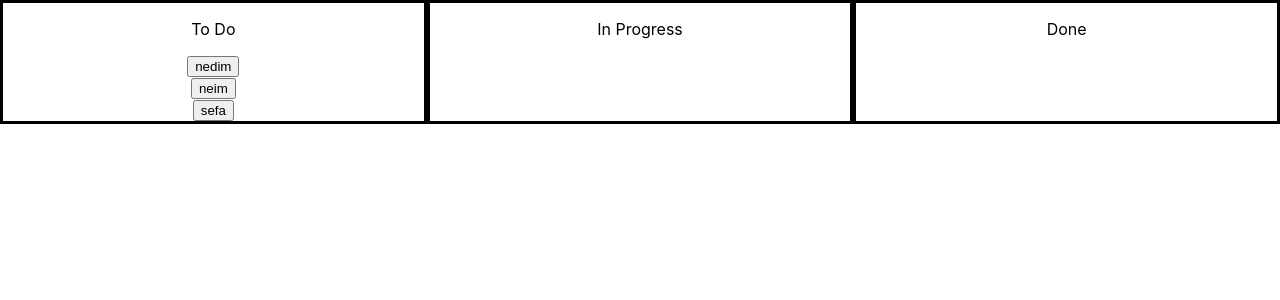
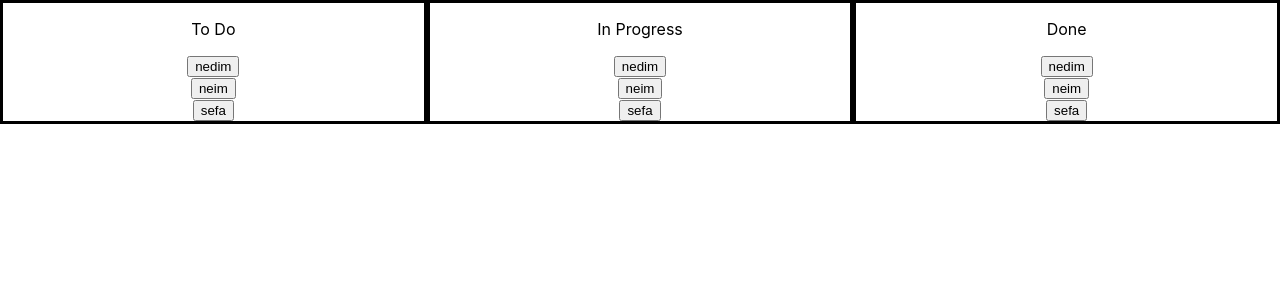
Before and after one commit to NedimRamicevic/trello, a React (Create React App) app: page / in a window 1280 px wide. Shown: the top 300 px of the page. Built offline with nearby package versions, Linux system fonts and the light colour scheme.

Commit message:
changedAlmostEverything

```diff
--- a/src/Components/Containers.js
+++ b/src/Components/Containers.js
@@ -3,13 +3,13 @@ import {ItemContext} from '../Contexts/ItemContextProvider'
 import ItemContainer from './ItemContainer'
 
 function Containers() {
-    const {containerList} = useContext(ItemContext)
+    const {containerList,itemList} = useContext(ItemContext)
     console.log(containerList)
     return (
         <div className="Containers" >
             {containerList ?
-        containerList.map((x,index) => (
-        <ItemContainer key={index}  name = {x.name} itemList ={x.itemList} />
+        containerList.map((key,index) => (
+        <ItemContainer key={index}  name = {key} itemList ={itemList} />
         ))
         : null
         }
--- a/src/Contexts/ItemContextProvider.js
+++ b/src/Contexts/ItemContextProvider.js
@@ -2,30 +2,19 @@ import React, {useState} from 'react'
 
 export const ItemContext = React.createContext()
 
-const preDefinedList = [
-     {
-        name: "To Do",
-        itemList : [
-            {name : "nedim"},
-            {name : "neim"},
-            {name : "sefa"},
-        ]
-    },
-     {
-        name : "In Progress",
-        itemList : []
-    },
-     {
-        name : "Done",
-        itemList : []
-    }
+const preDefinedContainerList = ["To Do", "In Progress","Done"]
+const preDefineditemList = [
+            {name : "nedim", type : "Done"},
+            {name : "neim", type : "Done"},
+            {name : "sefa", type : "Done"},
 ]
 
 
 
 export function ItemContextProvider({children}) {
 
-    const [containerList, setcontainerList] = useState(preDefinedList)
+    const [containerList, setcontainerList] = useState(preDefinedContainerList)
+    const [itemList, setItemList] = useState(preDefineditemList)
     const [newTask, setNewTask] = useState({})
 
     const handleChange = ({target}) => {
@@ -55,7 +44,7 @@ export function ItemContextProvider({children}) {
 
 
     return (
-        <ItemContext.Provider value = {{handleSubmit, handleChange, containerList, newTask, setcontainerList}}>
+        <ItemContext.Provider value = {{handleSubmit, handleChange, containerList, newTask, setcontainerList, itemList,setItemList }}>
             {children}
         </ItemContext.Provider>
     )
```
